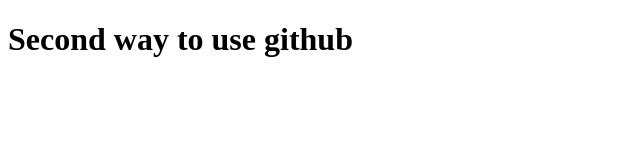
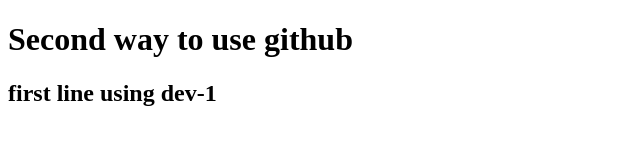
Before and after one commit to Gourav7777/my-2, a plain HTML site: page index.html in a window 1280 px wide. Shown: the whole page, without its empty margins (0-640 px from the left). Drawn offline with Linux system fonts and the light colour scheme.

Commit message:
first-dev-1-commit

```diff
--- a/index.html
+++ b/index.html
@@ -7,5 +7,6 @@
 </head>
 <body>
     <h1>Second way to use github</h1>
+    <h2>first line using dev-1</h2>
 </body>
 </html>
```
